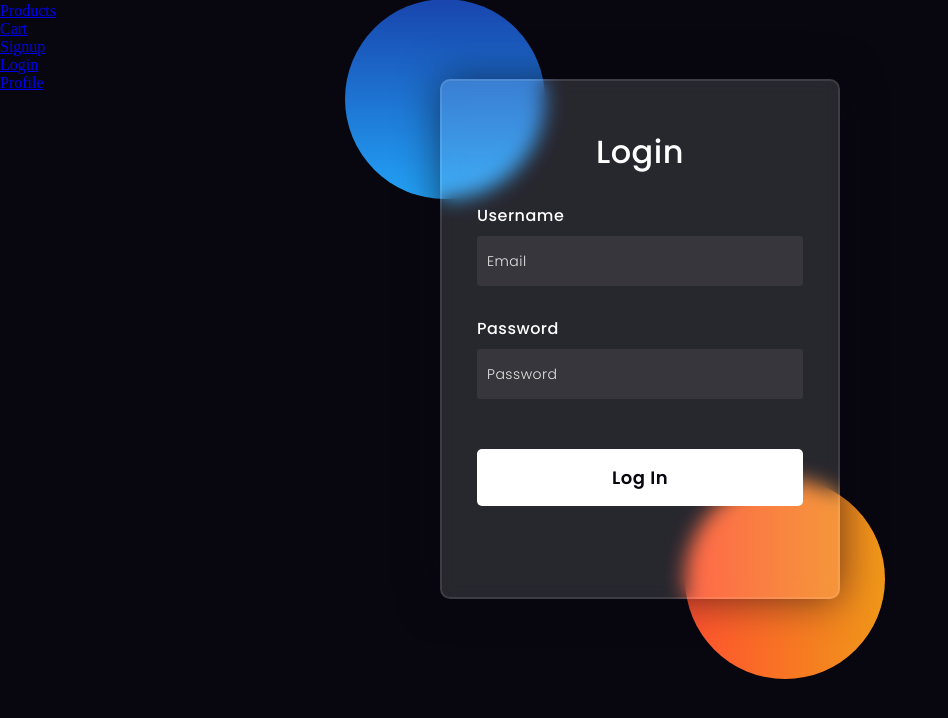
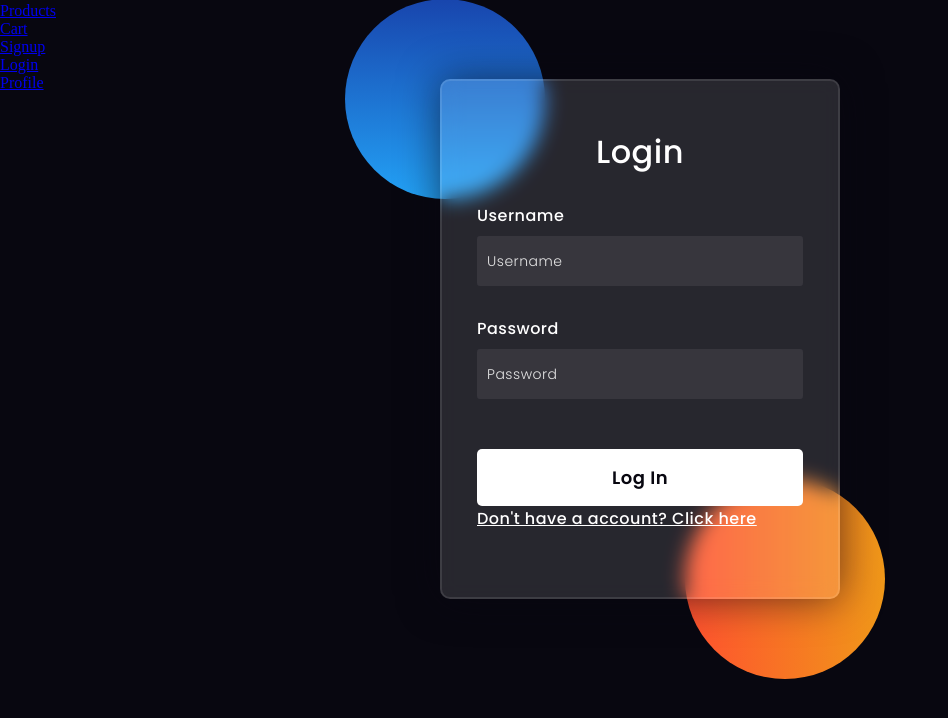
Before and after one commit to Vidyart29/InventoryManagement, a Django app: page /login in a window 1280 px wide. Shown: the part 61-779 px from the top of the page, without its empty margins (0-948 px from the left). Run offline with Django 4.2, Linux system fonts and the light colour scheme.

Commit message:
Added link to signup page in login page

```diff
--- a/inventory_management/inventory_app/templates/login.html
+++ b/inventory_management/inventory_app/templates/login.html
@@ -163,7 +163,7 @@
       <h3>Login</h3>
 
       <label for="username">Username</label>
-      <input type="text" placeholder="Email " id="username" name="username" />
+      <input type="text" placeholder="Username" id="username" name="username" />
 
       <label for="password">Password</label>
       <input
@@ -174,10 +174,7 @@
       />
 
       <button>Log In</button>
-      <!-- <div class="social">
-          <div class="go"><i class="fab fa-google"></i>  Google</div>
-          <div class="fb"><i class="fab fa-facebook"></i>  Facebook</div>
-        </div> -->
+      <a href="{% url 'signup' %}">Don't have a account? Click here</a>
     </form>
   </body>
 </html>
```
